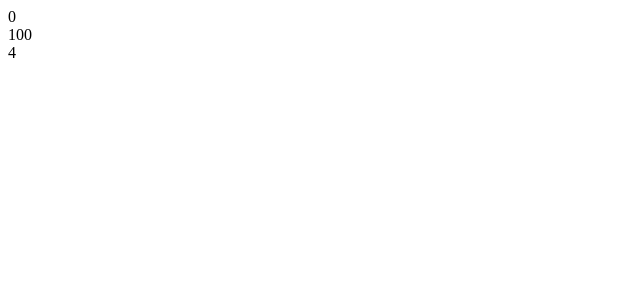
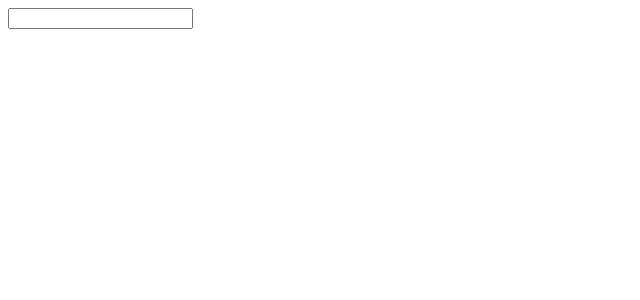
Before and after one commit to everywangBUG/interview, a React (Vite) app in the folder react/: page / in a window 1280 px wide. Shown: the top 300 px of the page, without its empty margins (0-640 px from the left). Built offline with nearby package versions, Linux system fonts and the light colour scheme.

Commit message:
useDeferredValue

```diff
--- a/react/src/App.jsx
+++ b/react/src/App.jsx
@@ -1,6 +1,4 @@
 import React from "react";
-import UseMemo from "./hook/UseMemo";
-// import UseReducer from './hook/UseReducer';
 // import UseState from './hook/UseState';
 // import UseEffect from './hook/UseEffect';
 // import UseLayoutEffect from './hook/useLayoutEffect';
@@ -8,7 +6,10 @@ import UseMemo from "./hook/UseMemo";
 // import UseFowardRef from './hook/ForwardRef';
 // import UseContext from './hook/UseContext';
 // import Memo from './hook/Memo';
+// import UseReducer from './hook/UseReducer';
 // import UseCallback from "./hook/UseCallback";
+// import UseMemo from "./hook/UseMemo";
+import UseDeferredValue from "./hook/UseDeferredValue";
 
 const App = () => {
   return (
@@ -22,7 +23,8 @@ const App = () => {
       {/* <UseContext /> */}
       {/* <Memo /> */}
       {/* <UseCallback /> */}
-      <UseMemo />
+      {/* <UseMemo /> */}
+      <UseDeferredValue />
     </div>
   );
 };
--- /dev/null
+++ b/react/src/hook/UseDeferredValue.jsx
@@ -0,0 +1,45 @@
+import React,{
+    useState,
+    useDeferredValue,
+    useRef,
+    memo,
+    forwardRef
+} from 'react';
+
+const UseDeferredValue = () => {
+    const [value, setValue] = useState('');
+    const listRef = useRef(null);
+    const containerRef = useRef(null);
+    // 使用deferredValue作为不紧急更新的部分
+    const deferredValue = useDeferredValue(value);
+
+    return <div ref={containerRef}>
+        <input
+            type='text'
+            value={value}
+            onChange={(e) => setValue(e.target.value)}
+        />
+        <LongList value={deferredValue} ref={listRef} />
+    </div>
+}
+
+const LongList = memo(forwardRef((props, ref) => {
+    const renderList = (value) => {
+        const items = [];
+        for (let i = 0; i <= 50000; i++) {
+            value && items.push(<div key={i}>{value}</div>)
+        }
+
+        return items;
+    }
+
+    return (
+        <div className='list' ref={ref}>
+            {
+                renderList(props.value)
+            }
+        </div>
+    )
+}))
+
+export default UseDeferredValue;
```
